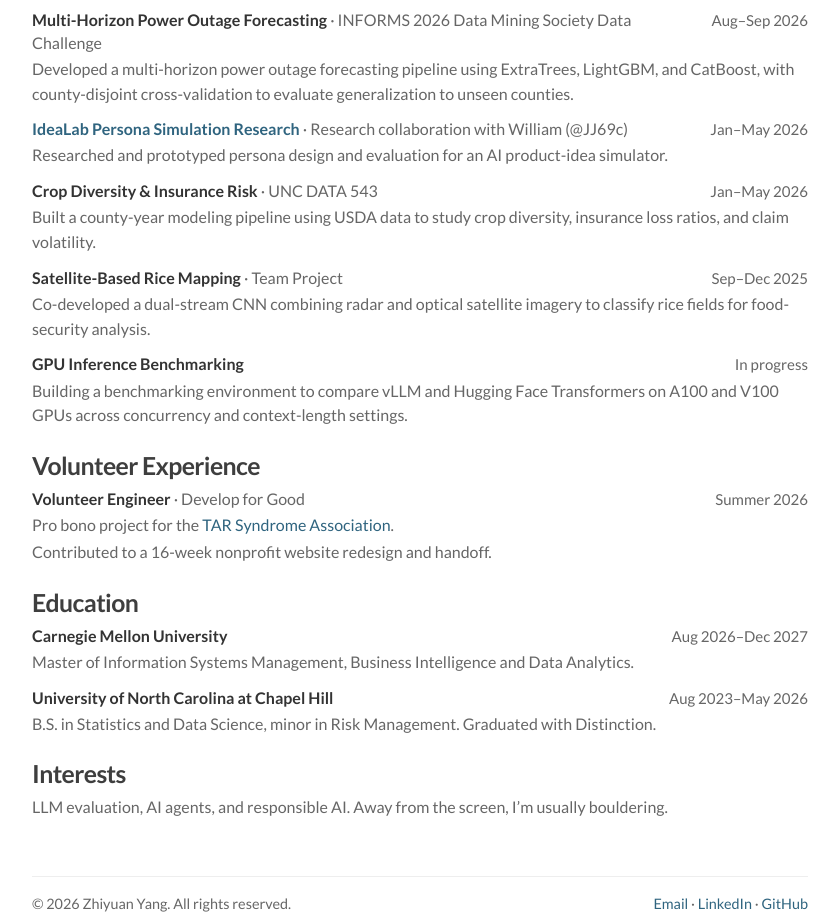
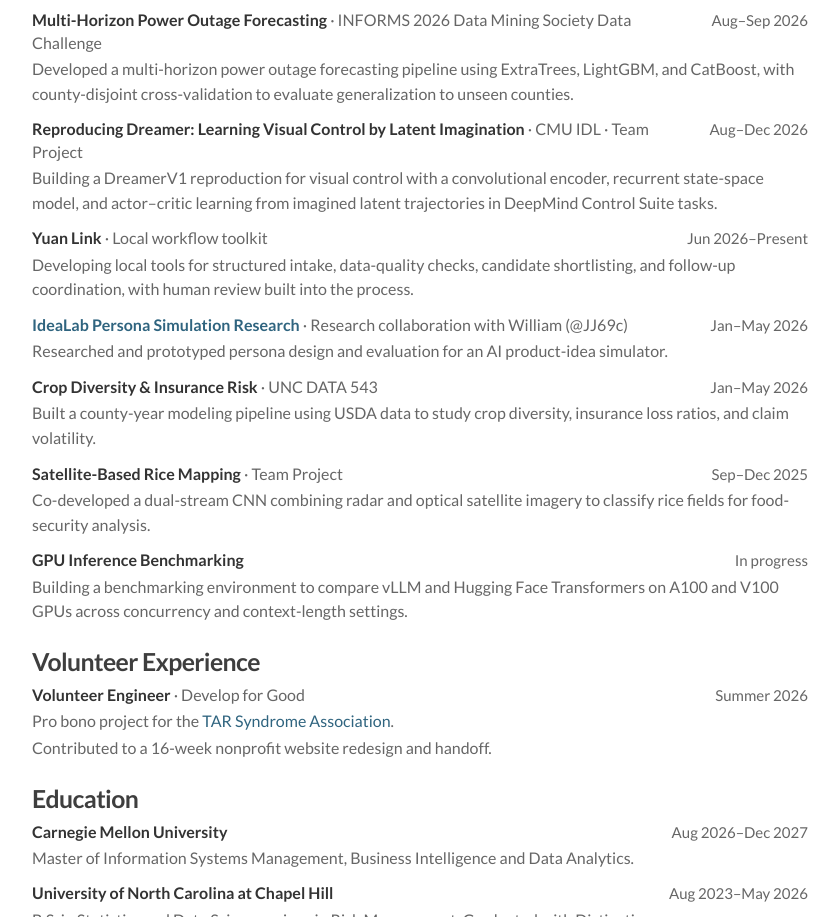
Before and after one commit to DDaniel-code/DDaniel-code.github.io, a plain HTML site: page index.html in a window 1280 px wide. Shown: the part 952-1869 px from the top of the page, without its empty margins (220-1059 px from the left). Drawn offline with Linux system fonts and the light colour scheme.

Commit message:
Add Dreamer and Yuan Link portfolio projects

```diff
--- a/index.html
+++ b/index.html
@@ -191,6 +191,30 @@
           <li>
             <h3 class="entry-heading">
               <span>
+                Reproducing Dreamer: Learning Visual Control by Latent Imagination
+                <span class="meta">· CMU IDL · Team Project</span>
+              </span>
+              <time class="entry-date">Aug–Dec 2026</time>
+            </h3>
+            <p class="subtext">
+              Building a DreamerV1 reproduction for visual control with a convolutional encoder,
+              recurrent state-space model, and actor–critic learning from imagined latent
+              trajectories in DeepMind Control Suite tasks.
+            </p>
+          </li>
+          <li>
+            <h3 class="entry-heading">
+              <span>Yuan Link <span class="meta">· Local workflow toolkit</span></span>
+              <time class="entry-date">Jun 2026–Present</time>
+            </h3>
+            <p class="subtext">
+              Developing local tools for structured intake, data-quality checks, candidate
+              shortlisting, and follow-up coordination, with human review built into the process.
+            </p>
+          </li>
+          <li>
+            <h3 class="entry-heading">
+              <span>
                 <a href="https://github.com/JJ69c/IdeaLab">IdeaLab Persona Simulation Research</a>
                 <span class="meta">· Research collaboration with William (@JJ69c)</span>
               </span>
```
